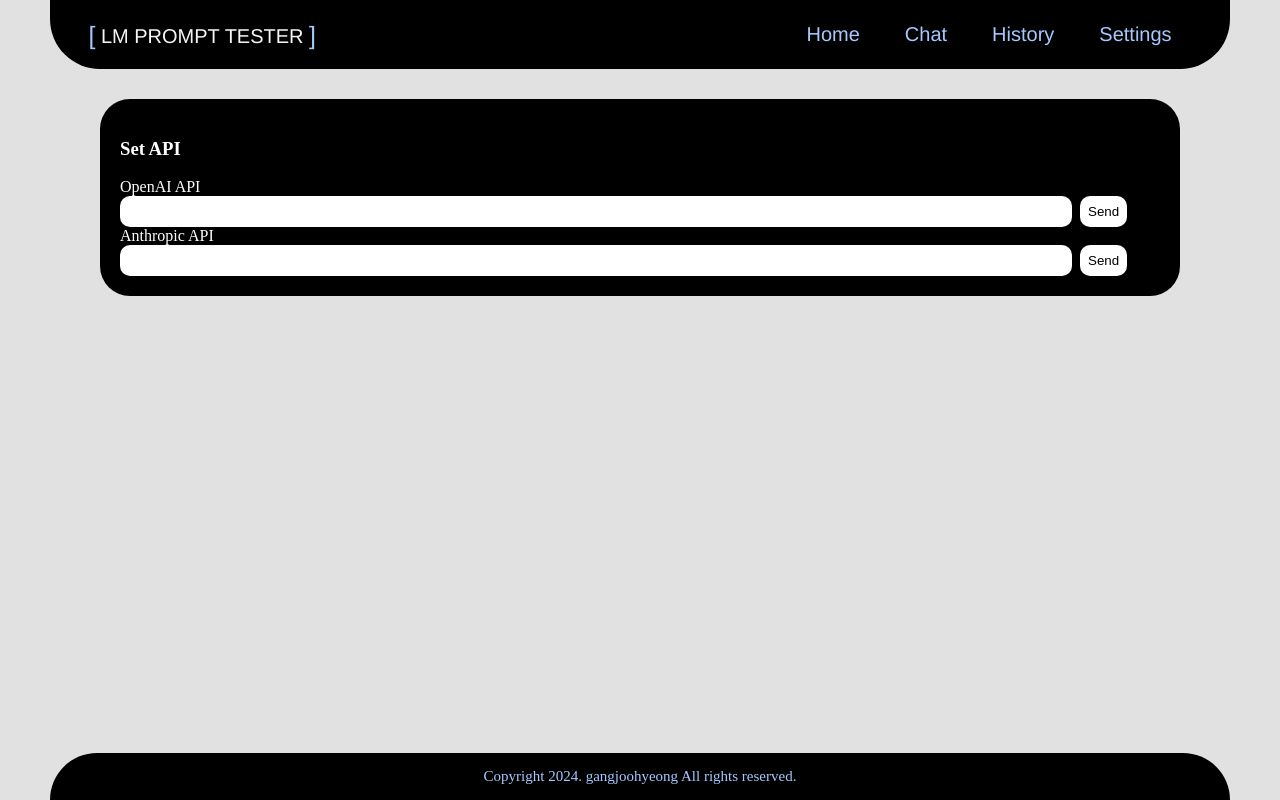
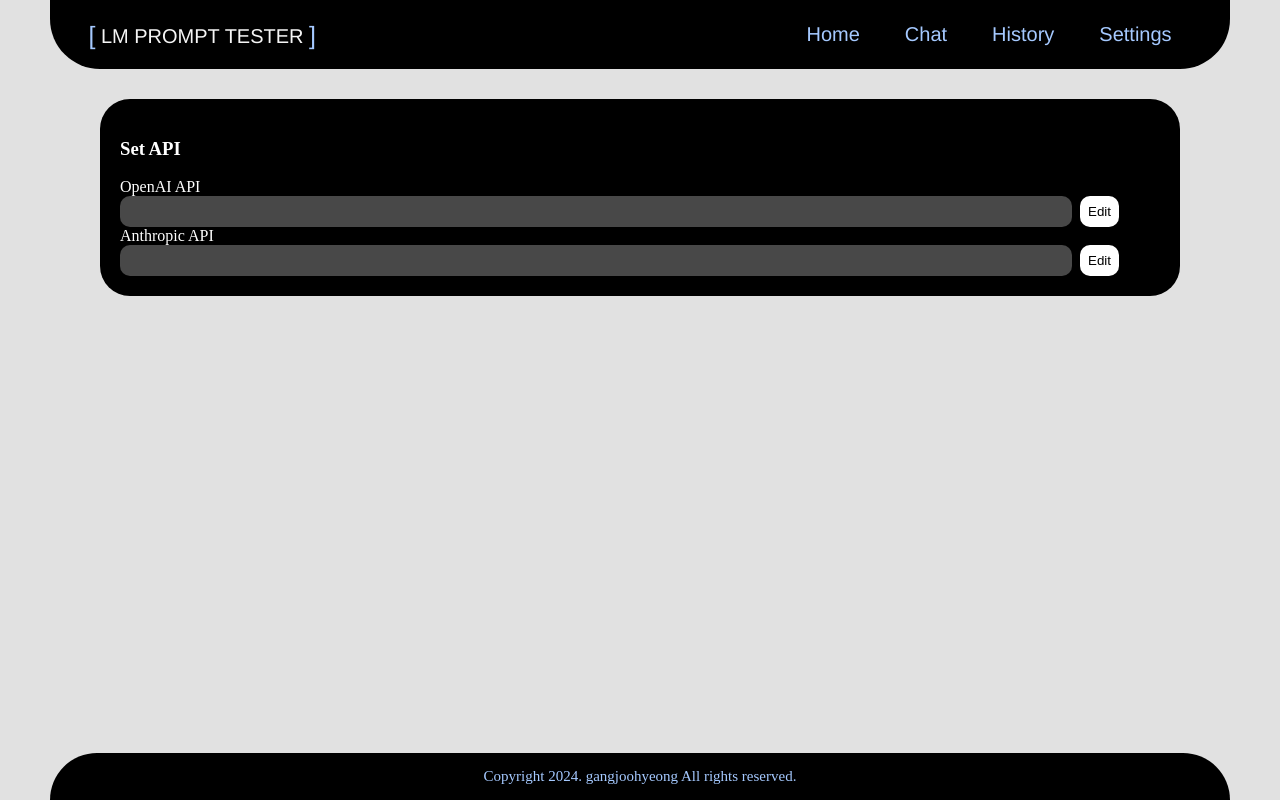
Before and after one commit to gangjoohyeong/lm-prompt-tester, a React (Vite) app in the folder lm-prompt-tester/: page /settings in a window 1280 px wide. Built offline with nearby package versions, Linux system fonts and the light colour scheme; no server answers.

Commit message:
react: API Key 추가 및 업데이트 기능 추가

```diff
--- a/lm-prompt-tester/src/components/APISetting.tsx
+++ b/lm-prompt-tester/src/components/APISetting.tsx
@@ -1,6 +1,8 @@
 import { useEffect, useState } from "react";
 import styles from "./APISetting.module.css";
 import axios from "axios";
+
+const apiUrl = import.meta.env.VITE_API_URL;
 
 interface APISettingProps {
   ApiName: string;
@@ -12,28 +14,80 @@ export default function APISetting({
   ApiDbName,
 }: APISettingProps): JSX.Element {
   const [apiKey, setApiKey] = useState<string>("");
+  const [isEditing, setIsEditing] = useState<boolean>(false);
 
   useEffect(() => {
-    const apiUrl = import.meta.env.VITE_API_URL;
-
     const fetchData = async () => {
       try {
         const response = await axios.get(`${apiUrl}/api-keys/${ApiDbName}`);
         setApiKey(response.data.key);
+        if (response.data.key === "") {
+          setIsEditing(true);
+        }
       } catch (error) {
         console.error(error);
       }
     };
     fetchData();
-  });
+  }, [ApiDbName]);
+
+  const onChangeInput = (e: React.ChangeEvent<HTMLInputElement>) => {
+    setApiKey(e.target.value);
+  };
+  const onSendButtonClick = async () => {
+    try {
+      // API Key가 비어있을 때
+      if (isEditing) {
+        const isExistApi = await axios.get(`${apiUrl}/api-keys/${ApiDbName}`);
+
+        // DB에 해당 API key가 존재하지 않을 때
+        if (isExistApi.data.key === "") {
+          const requestData = {
+            name: ApiDbName,
+            key: apiKey,
+          };
+          const response = await axios.post(`${apiUrl}/api-keys`, requestData);
+          setApiKey(response.data.key);
+          setIsEditing(false);
+          // DB에 해당 API key가 존재할 때
+        } else {
+          const requestData = {
+            new_key: apiKey,
+          };
+          const response = await axios.patch(
+            `${apiUrl}/api-keys/${ApiDbName}`,
+            requestData
+          );
+          setApiKey(response.data.key);
+          setIsEditing(false);
+        }
+        // API가 이미 등록되어 있을 때
+      } else {
+        setApiKey("");
+        setIsEditing(true);
+      }
+    } catch (error) {
+      console.error(error);
+    }
+  };
+
+  const sendButtonText = isEditing ? "Send" : "Edit";
+  const displayedApiKey = isEditing ? apiKey : "●".repeat(apiKey.length);
 
   return (
     <>
       <div>
         <div>{ApiName} API</div>
         <div className={styles.inputContainer}>
-          <input className={styles.inputBox} value={apiKey}></input>
-          <button className={styles.inputButton}>Send</button>
+          <input
+            className={styles.inputBox}
+            value={displayedApiKey}
+            disabled={!isEditing}
+            onChange={onChangeInput}
+          ></input>
+          <button className={styles.inputButton} onClick={onSendButtonClick}>
+            {sendButtonText}
+          </button>
         </div>
       </div>
     </>
```
